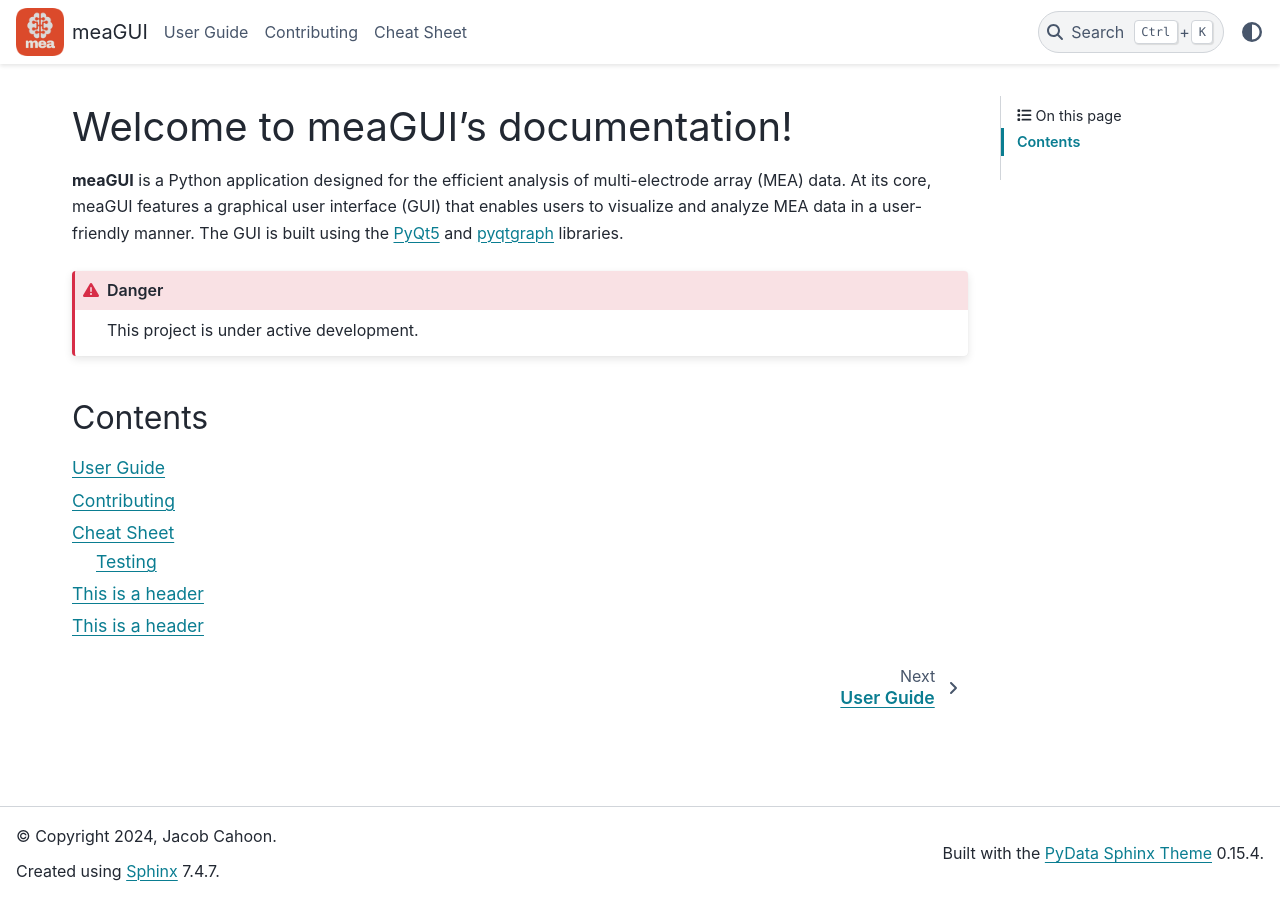
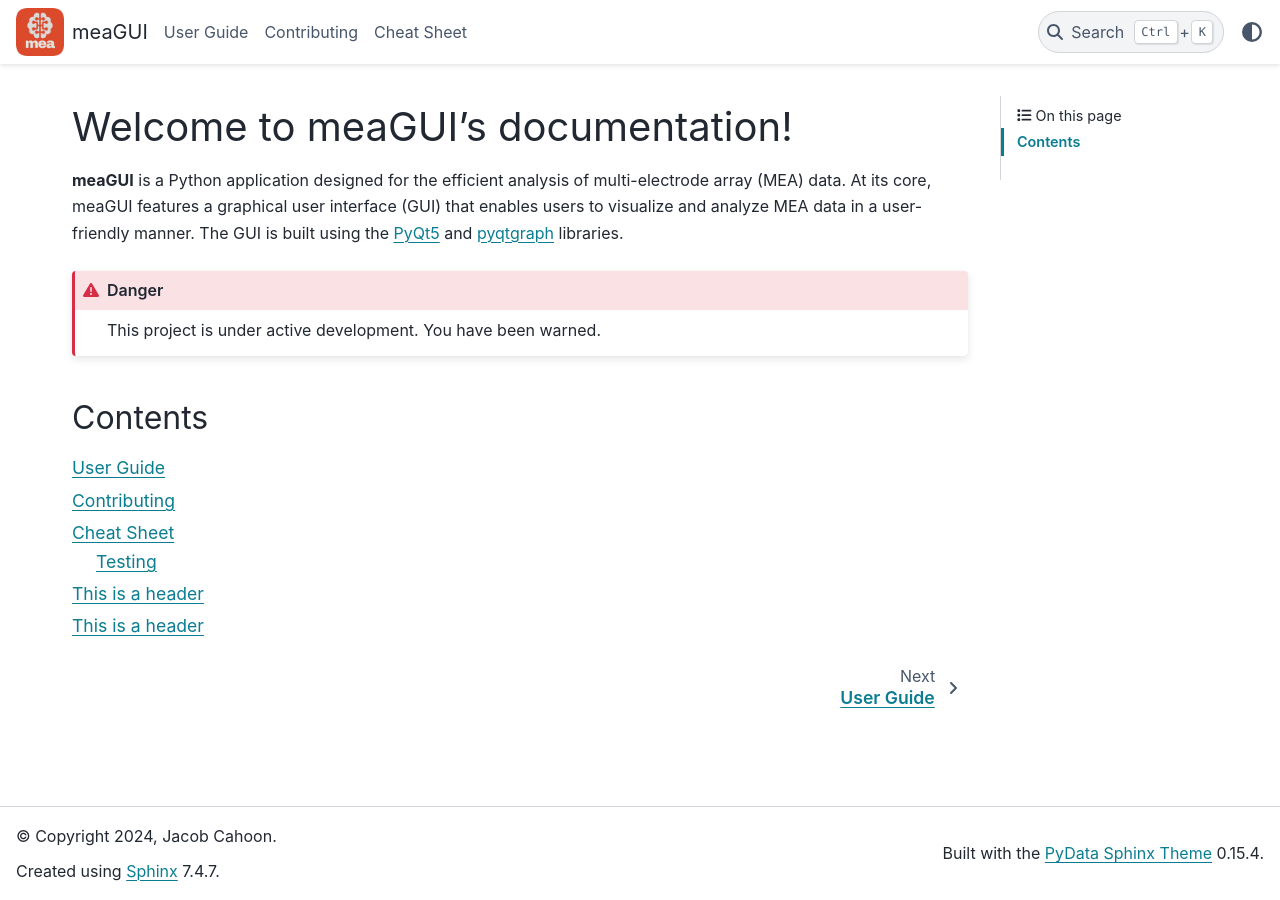
Before and after one commit to booka66/mea-gui, a Sphinx documentation site: the page built from docs/index.rst, in a window 1280 px wide. Built offline with Sphinx 7.4.7 and the PyData theme 0.15.4, drawn with Linux system fonts in a browser that asks for light colours.

```diff
--- a/docs/index.rst
+++ b/docs/index.rst
@@ -8,7 +8,7 @@
 
 .. danger::
 
-   This project is under active development.
+   This project is under active development. You have been warned.
 
 Contents
 --------
--- a/docs/userguide/layout/layout.rst
+++ b/docs/userguide/layout/layout.rst
@@ -53,7 +53,7 @@
 
 Set Peak Settings
 ~~~~~~~~~~~~~~~~~
-Hovering over this action displays a window containing parameters used for a peak finding algorithm.
+Hovering over this action displays a window containing parameters used for a peak finding algorithm. Blah blah blah.
 
 Set Spectrogram Settings
 ~~~~~~~~~~~~~~~~~~~~~~~~
```
